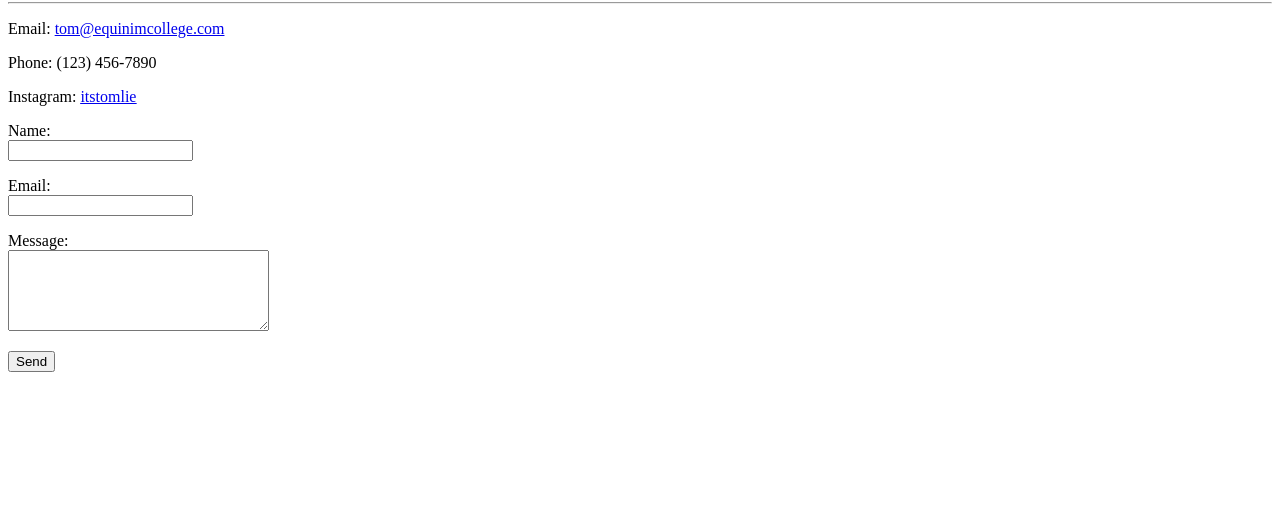
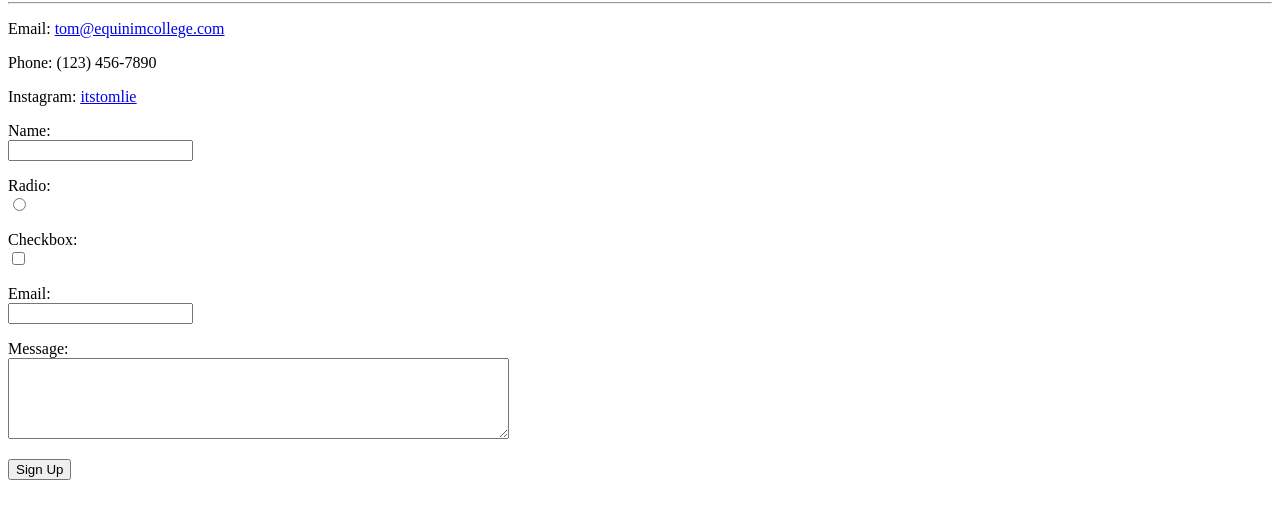
Before and after one commit to itstomlie/html-practice, a plain HTML site: page contact.html in a window 1280 px wide. Shown: the part 235-754 px from the top of the page. Drawn offline with Linux system fonts and the light colour scheme.

Commit message:
ui fixes

```diff
--- a/contact.html
+++ b/contact.html
@@ -34,6 +34,16 @@
       </p>
 
       <p>
+        <label for="name">Radio:</label><br />
+        <input type="radio" id="name" name="Name" required />
+      </p>
+
+      <p>
+        <label for="name">Checkbox:</label><br />
+        <input type="checkbox" id="name" name="Name" required />
+      </p>
+
+      <p>
         <label for="email">Email:</label><br />
         <input type="email" id="email" name="Email" required />
       </p>
@@ -44,13 +54,13 @@
           id="message"
           name="Message"
           rows="5"
-          cols="30"
+          cols="60"
           required
         ></textarea>
       </p>
 
       <p>
-        <input type="submit" value="Send" />
+        <input type="submit" value="Sign Up" />
       </p>
     </form>
   </body>
```
Also changed, not shown: 1 other file.
